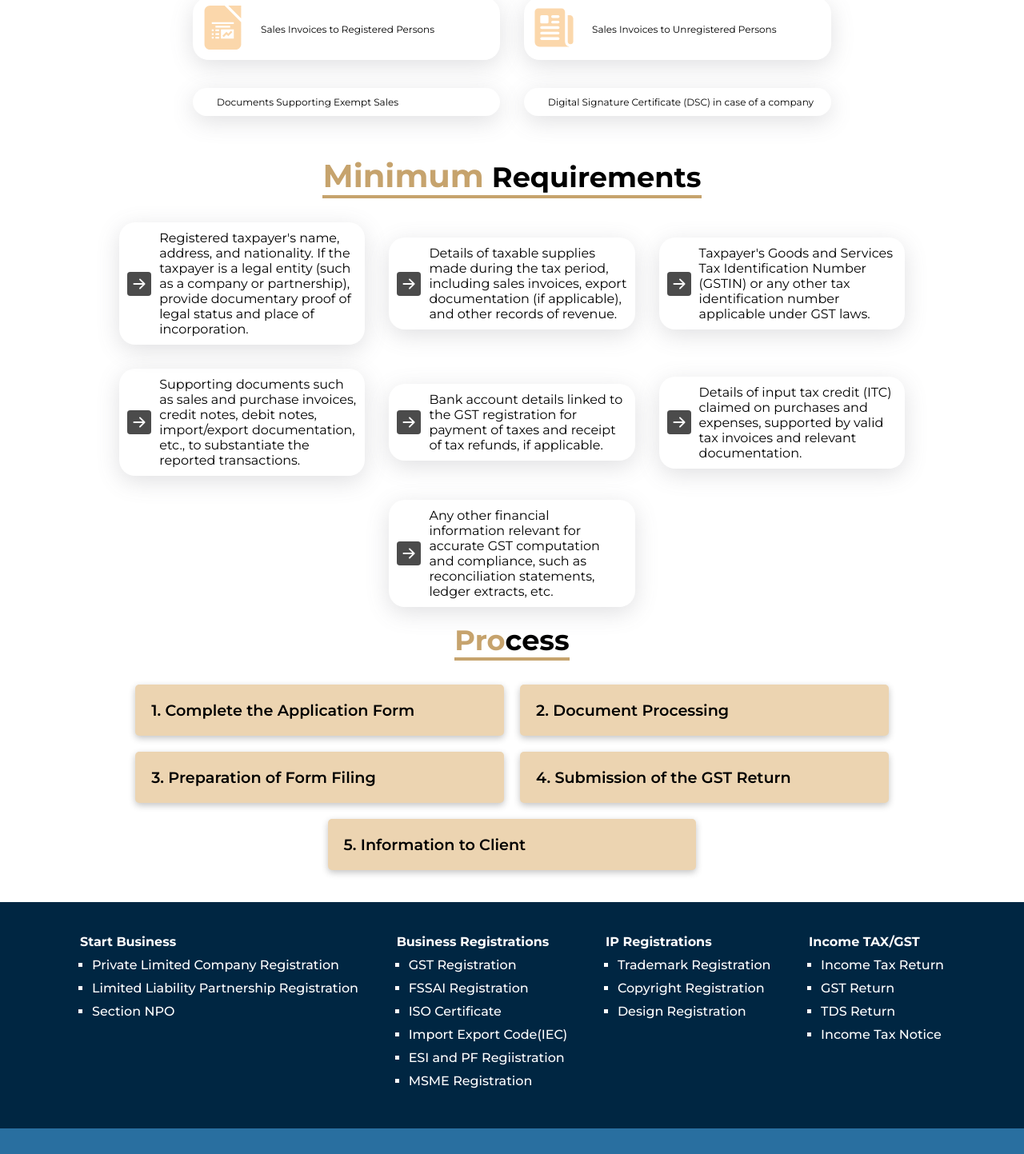
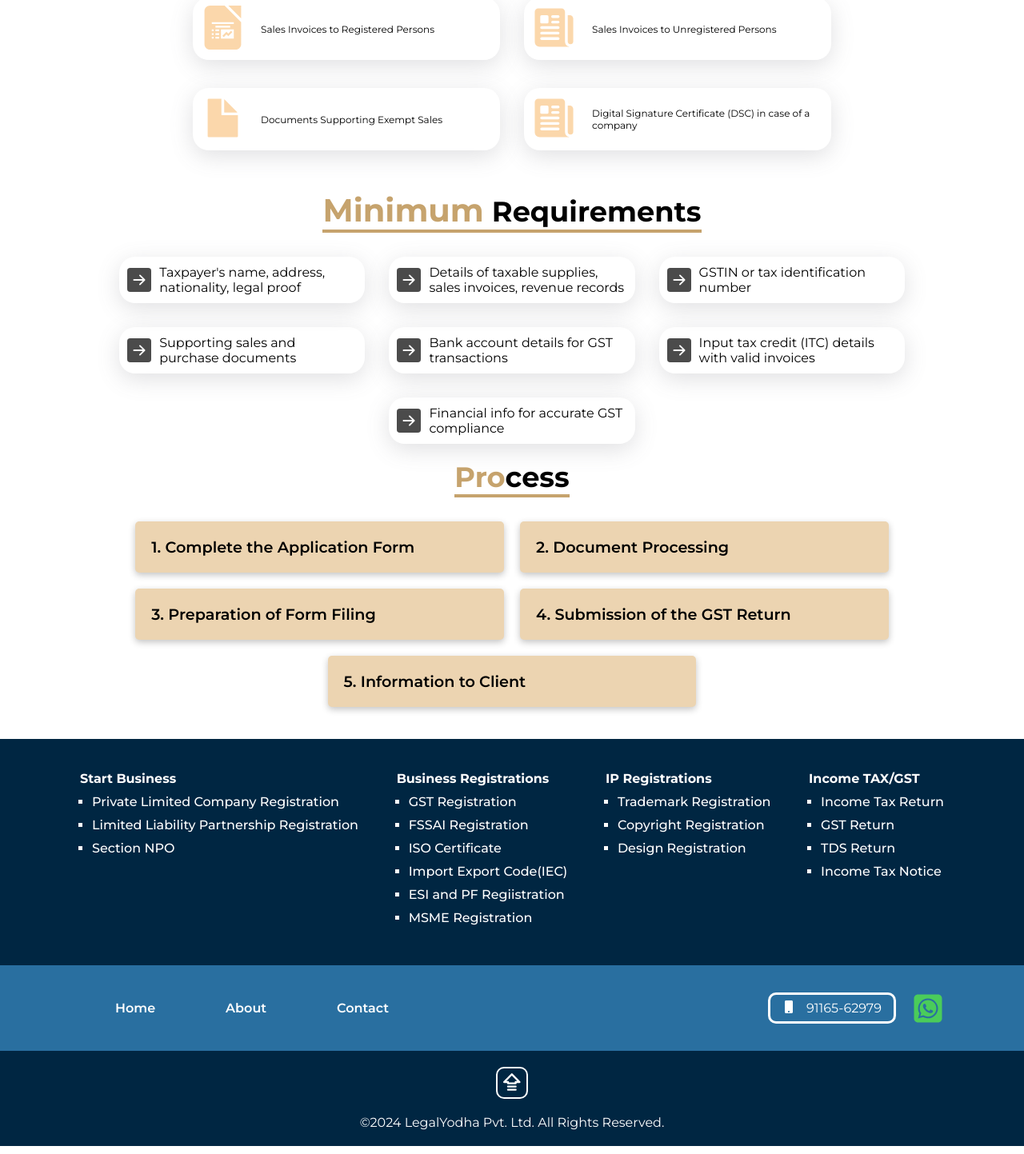
Before and after one commit to lakhan06/legalYodha, a React (Vite) app: page /GST_Return in a window 1280 px wide. Shown: the part 900-2343 px from the top of the page at 80% size. Built offline with nearby package versions, Linux system fonts and the light colour scheme.

Commit message:
bugs fixed

```diff
--- a/src/components/footer/Footer.css
+++ b/src/components/footer/Footer.css
@@ -66,6 +66,13 @@
   color: var(--light1);
 }
 
+.commFtr {
+  display: flex;
+  align-items: center;
+  justify-content: center;
+  gap: 20px;
+}
+
 .ftrPhoneButton {
   color: white;
   display: flex;
@@ -78,6 +85,16 @@
 }
 
 .ftrPhoneButton:hover {
+  color: var(--light1);
+}
+
+.ftrWhatsappLogo{
+  font-size: 2.5rem;
+  color: #4ACC5A;
+  cursor: pointer;
+}
+
+.ftrWhatsappLogo:hover {
   color: var(--light1);
 }
 
@@ -133,4 +150,13 @@
   .ftrServiceColumn ul li {
     zoom: 0.9;
   }
+
+  .footerStrip {
+    padding: 20px 50px;
+  }
+
+  .footerStripLinks p a {
+    margin: 0;
+    padding: 10px;
+  }
 }
--- a/src/components/footer/Footer.jsx
+++ b/src/components/footer/Footer.jsx
@@ -2,6 +2,7 @@ import "./Footer.css";
 import { FaMobile } from "react-icons/fa";
 import { PiArrowFatLinesUpBold } from "react-icons/pi";
 import { Link } from "react-router-dom";
+import { FaSquareWhatsapp } from "react-icons/fa6";
 
 const Footer = () => {
   return (
@@ -74,12 +75,17 @@ const Footer = () => {
             Contact
           </Link></p>
         </div>
+        <div className="commFtr">
           <a href="tel:9116562979">
             <div className="ftrPhoneButton">
               <FaMobile className="ftrMobileLogo" />
               <p>91165-62979</p>
             </div>
           </a>
+
+          <FaSquareWhatsapp className="ftrWhatsappLogo"/>
+        </div>
+
       </div>
 
       <span onClick={() => window.scrollTo(0, 0)} className="onTopFooter">
--- a/src/components/servicePage_components/docRequired/DocRequired.jsx
+++ b/src/components/servicePage_components/docRequired/DocRequired.jsx
@@ -4,12 +4,18 @@ import { IoNewspaper } from "react-icons/io5";
 import { SiLibreofficeimpress } from "react-icons/si";
 
 const documentsData = [
-    <IoDocumentSharp className="docRecLogo" />,
-    <IoNewspaper className="docRecLogo" />,
-    <IoNewspaper className="docRecLogo" />,
-    <SiLibreofficeimpress className="docRecLogo" />,
-    <SiLibreofficeimpress className="docRecLogo" />,
-    <IoNewspaper className="docRecLogo" />
+    <IoDocumentSharp key={1} className="docRecLogo" />,
+    <IoNewspaper key={1} className="docRecLogo" />,
+    <IoNewspaper key={1} className="docRecLogo" />,
+    <SiLibreofficeimpress key={1} className="docRecLogo" />,
+    <SiLibreofficeimpress key={1} className="docRecLogo" />,
+    <IoNewspaper key={1} className="docRecLogo" />,
+    <IoDocumentSharp key={1} className="docRecLogo" />,
+    <IoNewspaper key={1} className="docRecLogo" />,
+    <IoNewspaper key={1} className="docRecLogo" />,
+    <SiLibreofficeimpress key={1} className="docRecLogo" />,
+    <SiLibreofficeimpress key={1} className="docRecLogo" />,
+    <IoNewspaper key={1} className="docRecLogo" />
     // Add more documents as needed
 ];
 
--- a/src/components/servicePage_components/service.json
+++ b/src/components/servicePage_components/service.json
@@ -623,13 +623,13 @@
         ],
         "introduction":"GST returns is a document in which every registered dealer provide the required details to concerned Tax Authorities in a set format prescribed by the Government. It contains various details regarding total turnover, purchases, tax collected on sales (output tax), and tax paid on purchases (input tax) of supplier under Goods and Services Act etc.",
         "Minimum_Requirements": [
-            "Registered taxpayer's name, address, and nationality. If the taxpayer is a legal entity (such as a company or partnership), provide documentary proof of legal status and place of incorporation.",
-            "Details of taxable supplies made during the tax period, including sales invoices, export documentation (if applicable), and other records of revenue.",
-            "Taxpayer's Goods and Services Tax Identification Number (GSTIN) or any other tax identification number applicable under GST laws.",
-            "Supporting documents such as sales and purchase invoices, credit notes, debit notes, import/export documentation, etc., to substantiate the reported transactions.",
-            "Bank account details linked to the GST registration for payment of taxes and receipt of tax refunds, if applicable.",
-            "Details of input tax credit (ITC) claimed on purchases and expenses, supported by valid tax invoices and relevant documentation.",
-            "Any other financial information relevant for accurate GST computation and compliance, such as reconciliation statements, ledger extracts, etc."
+            "Taxpayer's name, address, nationality, legal proof",
+            "Details of taxable supplies, sales invoices, revenue records",
+            "GSTIN or tax identification number",
+            "Supporting sales and purchase documents",
+            "Bank account details for GST transactions",
+            "Input tax credit (ITC) details with valid invoices",
+            "Financial info for accurate GST compliance"
         ],
         "Documents_required": [
             "GST ID and Password (Login Credentials)",
@@ -668,22 +668,22 @@
         "title":"TDS Return Filing",
         "tagline":"TDS Return Filing Starting from ₹ 1000/-",
         "features": [
-            "For individuals or Hindu Undivided by Family, Companies and Partnership Firm",
-            "Filing TDS Returns for Individuals, HUFs, Companies, and Partnership Firms",
-            "Drafting necessary documents required for TDS compliance",
-            "Timely filing of all required TDS forms and declarations",
-            "Professional advice and guidance throughout the TDS filing process",
-            "Easy and secure process for obtaining TDS certificates"
+            "Tax Filing for Entities",
+            "TDS Return Filing",
+            "Document Drafting for TDS",
+            "Timely Form Filing",
+            "TDS Compliance Guidance",
+            "Secure TDS Certificates"
         ],
         "introduction":"Tax deduction at source is a way of collecting tax on income, dividends or asset sale, before filling of income tax return by requiring the payer to deduct tax liable and the income of payee before paying the amount to the payee. In India, under the Indian Income Tax Act of 1961, income tax must be deducted at source according to the provisions of the Income Tax Act, 1961.",
         "Minimum_Requirements": [
-            "Registered taxpayer's name, address, and nationality. For legal entities (companies, partnership firms), provide documentary proof of legal status (Certificate of Incorporation, Partnership Deed) and place of incorporation.",
-            "Details of deductibles and tax deductions made during the tax period, including TDS deducted on salaries, payments to contractors, interest, rent, etc.",
-            "Taxpayer's Permanent Account Number (PAN) or any other tax identification number applicable for TDS compliance.",
-            "Supporting documents such as TDS deduction certificates (Form 16A, Form 16B, etc.), TDS certificates received from deductors, and proof of TDS remittance to the government.",
-            "Bank account details linked to the taxpayer's TDS account for payment and receipt of TDS refunds, if applicable.",
-            "Details of tax credits and exemptions claimed, including TDS credits against income tax liabilities.",
-            "Any other financial information relevant for accurate TDS computation and compliance, such as reconciliation statements, ledger extracts, etc."
+            "Taxpayer's name, address, nationality, legal proof",
+            "Details of deductibles and tax deductions",
+            "Permanent Account Number (PAN) or tax ID",
+            "Supporting TDS deduction and remittance proof",
+            "Bank account details for TDS transactions",
+            "Tax credits, exemptions, and TDS credits",
+            "Relevant financial information for TDS computation"
         ],
         "Documents_required": [
             "Tax payment challans (proof of TDS payments made)",
@@ -713,24 +713,24 @@
     "Income_Tax_Notice": {
         "title":"Income Tax Notice",
         "tagline":"Audit under GST Starting from ₹4,000/-",
-        "features": [
-            "Maintenance of records, returns, and other documents of a taxable person",
-            "Support with GST Audit to ensure compliance with GST regulations",
-            "Matching GST returns with books of accounts for accuracy and reconciliation",
-            "Filing of forms as prescribed under GST laws, including GST returns, GST registrations, and other necessary forms",
-            "Assistance from experienced professionals for GST compliance and advisory services",
-            "Verification after the completion of GST compliances to ensure accuracy and timely filing"
+        "features":[
+            "Record Management",
+            "GST Audit Support",
+            "Return Matching",
+            "Form Filing",
+            "Compliance Assistance",
+            "Verification Services"
         ],
         "introduction":"GST Audit under sec 13(2) of CGST Act , 2017 is the process of examination of records, returns and other documents maintained by a taxable person and also verifying the completion of compliances within the time frame allowed. The purpose is to verify the correctness of turnover declared, taxes paid, refund claimed and input tax credit availed, and to assess the compliance with the provisions of GST.",
         "Minimum_Requirements": [
-            "Registered taxpayer's name, address, and nationality. For legal entities (companies, partnership firms), provide documentary proof of legal status (Certificate of Incorporation, Partnership Deed) and place of incorporation.",
-            "Details of taxable supplies made during the audit period, including sales invoices, export documentation (if applicable), and other records of revenue.",
-            "Taxpayer's Goods and Services Tax Identification Number (GSTIN) or any other tax identification number applicable under GST laws.",
-            "Supporting documents such as purchase invoices, expense vouchers, tax invoices, credit notes, debit notes, import/export documentation, etc., to substantiate the reported transactions.",
-            "Bank account details linked to the taxpayer's GST registration for payment of taxes and receipt of tax refunds, if applicable.",
-            "Details of input tax credit (ITC) claimed on purchases and expenses, supported by valid tax invoices and relevant documentation.",
-            "Details of tax credits, exemptions, and other adjustments claimed during the audit period.",
-            "Any other financial information relevant for accurate GST computation and compliance, such as reconciliation statements, ledger extracts, trial balance, etc."
+            "Taxpayer's name, address, nationality, legal proof",
+            "Details of taxable supplies, sales invoices, revenue records",
+            "GSTIN or tax identification number",
+            "Supporting purchase and expense documents",
+            "Bank account details for GST transactions",
+            "Input tax credit (ITC) details with invoices",
+            "Tax credits, exemptions, adjustments details",
+            "Financial information for accurate GST compliance"
         ],
         "Documents_required": [
             "Sales and purchase invoices (bills) for the audit period",
--- a/src/components/services/Services.jsx
+++ b/src/components/services/Services.jsx
@@ -121,7 +121,7 @@ const TrademarkData = [
 const IncomeTaxData = [
     {
         title: 'Income Tax Return',
-        price: '₹10000/-',
+        price: '₹500/-',
         features: [
             'Individual or business tax filing',
             'Tax computation and planning',
@@ -132,7 +132,7 @@ const IncomeTaxData = [
     },
     {
         title: 'GST Return',
-        price: '₹8000/-',
+        price: '₹500/-',
         features: [
             'Monthly or quarterly GST return filing',
             'Input tax credit reconciliation',
@@ -143,7 +143,7 @@ const IncomeTaxData = [
     },
     {
         title: 'TDS Return',
-        price: '₹6000/-',
+        price: '₹1000/-',
         features: [
             'TDS deduction and filing',
             'Form 16 generation',
```
Also changed, not shown: src/components/hero/herov1.jpg (added), src/components/hero/herov2.jpg (added). Lines whose indentation alone changed are shown as unchanged.
